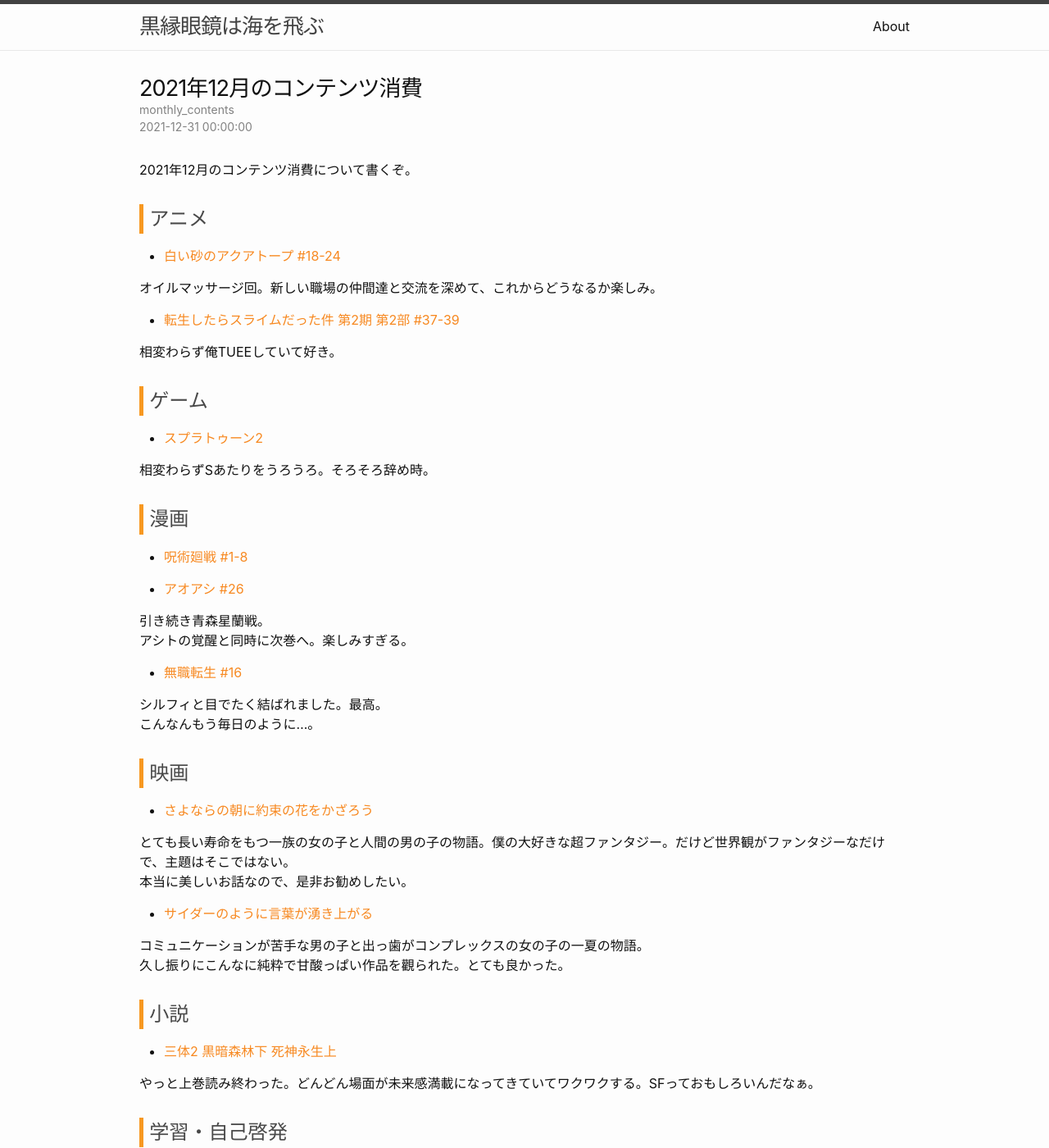
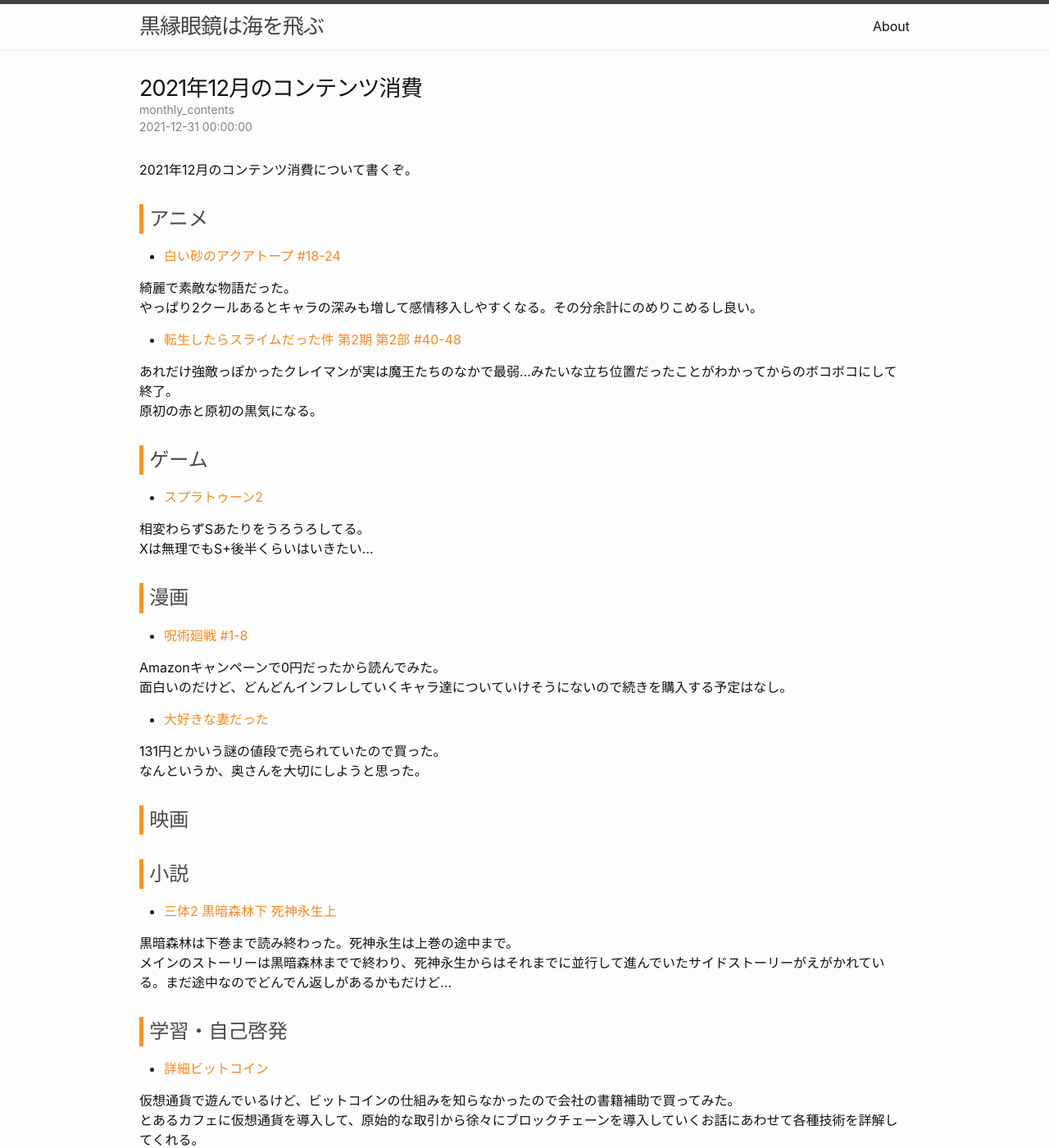
Before and after one commit to ryoo14/blog_ryoo_cc, a Jekyll site: the page built from _posts/2021-12-31-monthly_contents.md, in a window 1280 px wide and 1400 px high. Shown: the whole window at 82% size. Built offline with Jekyll 4.4.1, drawn with Linux system fonts in a browser that asks for light colours.

Commit message:
2021122902

```diff
--- a/_posts/2021-12-31-monthly_contents.md
+++ b/_posts/2021-12-31-monthly_contents.md
@@ -9,54 +9,48 @@ categories: monthly_contents
 ## アニメ
 - [白い砂のアクアトープ #18-24](https://annict.com/works/7922)
 
-オイルマッサージ回。新しい職場の仲間達と交流を深めて、これからどうなるか楽しみ。
+綺麗で素敵な物語だった。
+やっぱり2クールあるとキャラの深みも増して感情移入しやすくなる。その分余計にのめりこめるし良い。
 
+- [転生したらスライムだった件 第2期 第2部 #40-48](https://annict.com/works/7411)
 
-- [転生したらスライムだった件 第2期 第2部 #37-39](https://annict.com/works/7411)
-
-相変わらず俺TUEEしていて好き。
+あれだけ強敵っぽかったクレイマンが実は魔王たちのなかで最弱…みたいな立ち位置だったことがわかってからのボコボコにして終了。
+原初の赤と原初の黒気になる。
 
 
 ## ゲーム
 - [スプラトゥーン2](https://amzn.to/3febU6I)
 
-相変わらずSあたりをうろうろ。そろそろ辞め時。
+相変わらずSあたりをうろうろしてる。
+Xは無理でもS+後半くらいはいきたい…
 
 
 ## 漫画
 
 - [呪術廻戦 #1-8](https://amzn.to/3sHaRnm)
 
+Amazonキャンペーンで0円だったから読んでみた。
+面白いのだけど、どんどんインフレしていくキャラ達についていけそうにないので続きを購入する予定はなし。
 
-- [アオアシ #26](https://amzn.to/3G4anvc)
+- [大好きな妻だった](https://amzn.to/3eB1QEa)
 
-引き続き青森星蘭戦。
-アシトの覚醒と同時に次巻へ。楽しみすぎる。
-
-- [無職転生 #16](https://amzn.to/3pteeeq)
-
-シルフィと目でたく結ばれました。最高。
-こんなんもう毎日のように…。
-
+131円とかいう謎の値段で売られていたので買った。
+なんというか、奥さんを大切にしようと思った。
 
 ## 映画
-- [さよならの朝に約束の花をかざろう](https://filmarks.com/movies/75169)
-
-とても長い寿命をもつ一族の女の子と人間の男の子の物語。僕の大好きな超ファンタジー。だけど世界観がファンタジーなだけで、主題はそこではない。
-本当に美しいお話なので、是非お勧めしたい。
-
-- [サイダーのように言葉が湧き上がる](https://filmarks.com/movies/83003)
-
-コミュニケーションが苦手な男の子と出っ歯がコンプレックスの女の子の一夏の物語。
-久し振りにこんなに純粋で甘酸っぱい作品を觀られた。とても良かった。
 
 
 ## 小説
+
 - [三体2 黒暗森林下 死神永生上](https://amzn.to/3pASChJ)
 
-やっと上巻読み終わった。どんどん場面が未来感満載になってきていてワクワクする。SFっておもしろいんだなぁ。
+黒暗森林は下巻まで読み終わった。死神永生は上巻の途中まで。
+メインのストーリーは黒暗森林までで終わり、死神永生からはそれまでに並行して進んでいたサイドストーリーがえがかれている。まだ途中なのでどんでん返しがあるかもだけど…
 
 
 ## 学習・自己啓発
 
-特になし。来月からは何かしたいな。
+- [詳細ビットコイン](https://amzn.to/3FBN6AX)
+
+仮想通貨で遊んでいるけど、ビットコインの仕組みを知らなかったので会社の書籍補助で買ってみた。
+とあるカフェに仮想通貨を導入して、原始的な取引から徐々にブロックチェーンを導入していくお話にあわせて各種技術を詳解してくれる。
```
